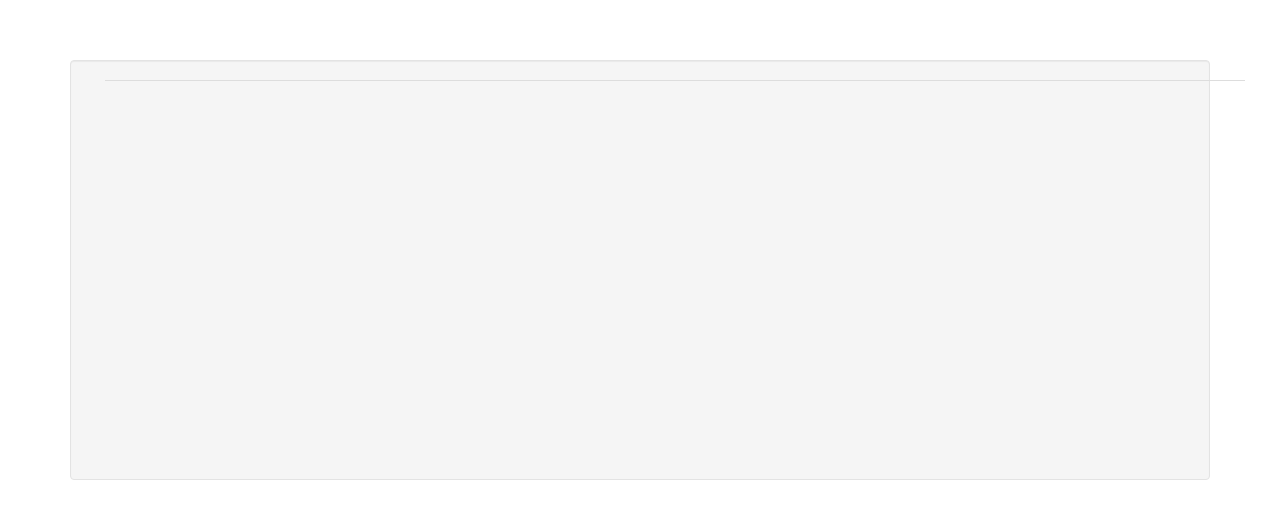
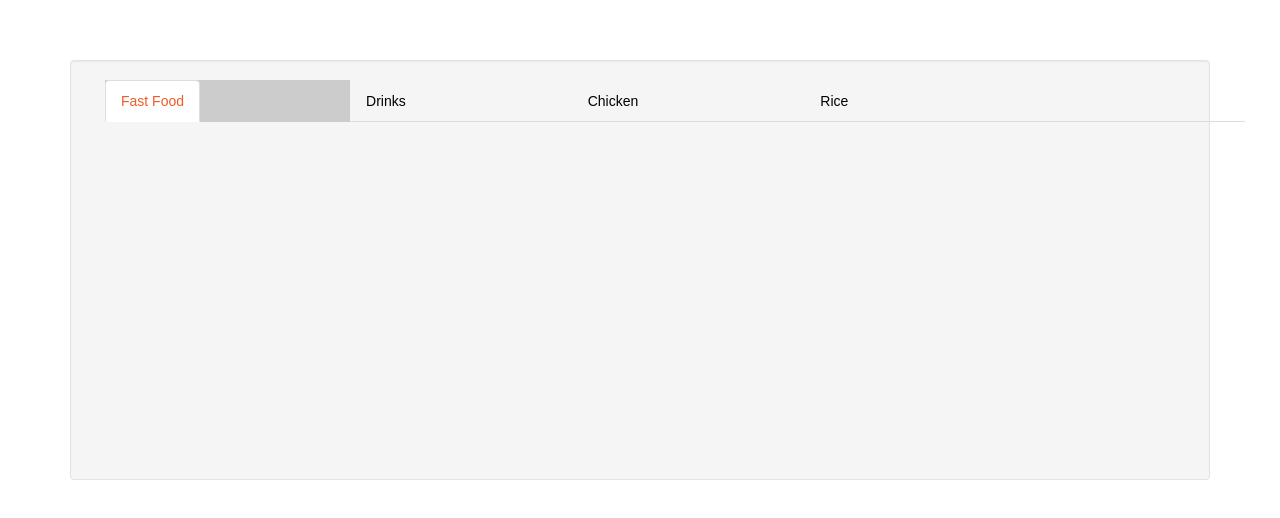
Before and after one commit to lee-m-m/anita-lm, a plain HTML site: page index.html in a window 1280 px wide. Shown: the part 2826-3344 px from the top of the page. Drawn offline with nearby package versions, Linux system fonts and the light colour scheme; a script that the page names is missing.

Commit message:
Listing and scaling fast food taab

```diff
--- a/index.html
+++ b/index.html
@@ -74,3 +74,8 @@
             <div class="well" id="tabs" style="height:420px">
               <div id="tab1" class="container">
                 <ul class="nav nav-tabs">
+                  <li class="active"><a  href="#1" data-toggle="tab" style="color:#F15A29; margin-right:150px">Fast Food</a></li>
+                  <li><a href="#2" data-toggle="tab" style="color:black; margin-right:150px">Drinks</a></li>
+                  <li><a href="#3" data-toggle="tab" style="color:black; margin-right:150px">Chicken</a></li>
+                  <li><a href="#4" data-toggle="tab" style="color:black">Rice</a></li>
+                </ul>
```
